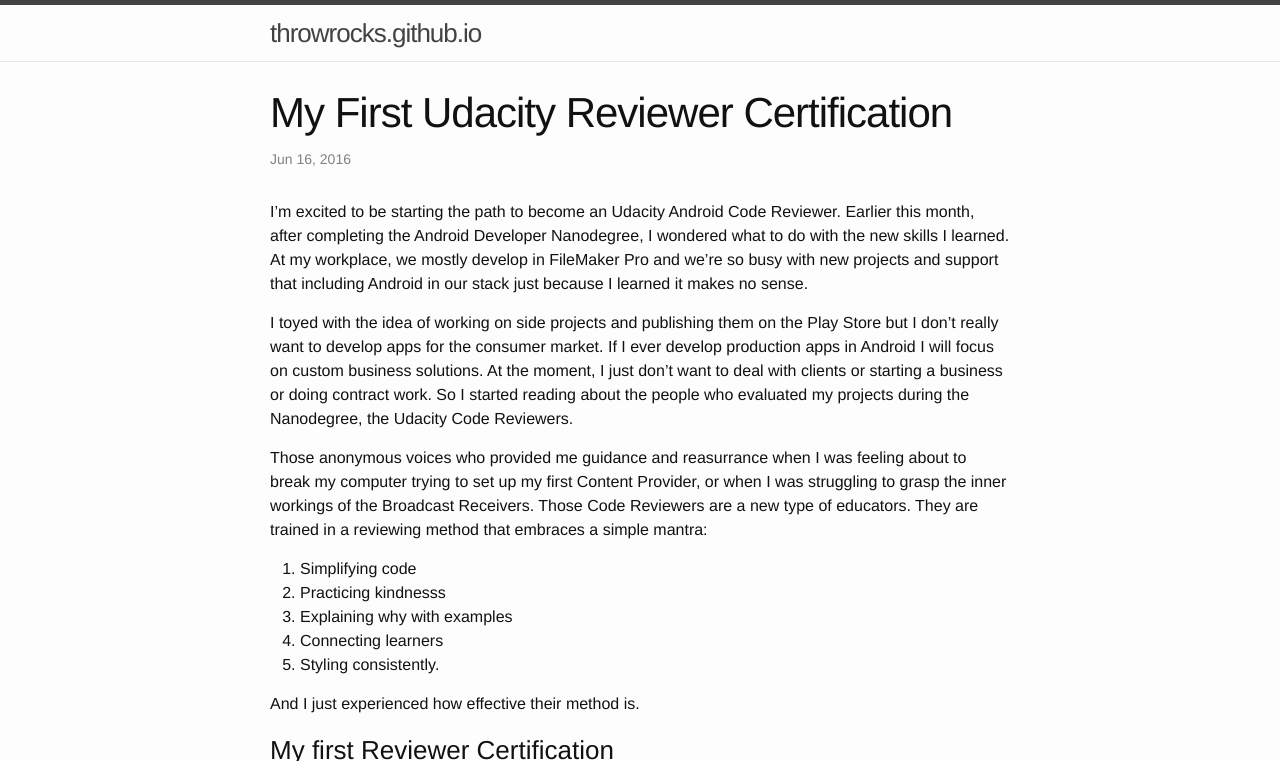
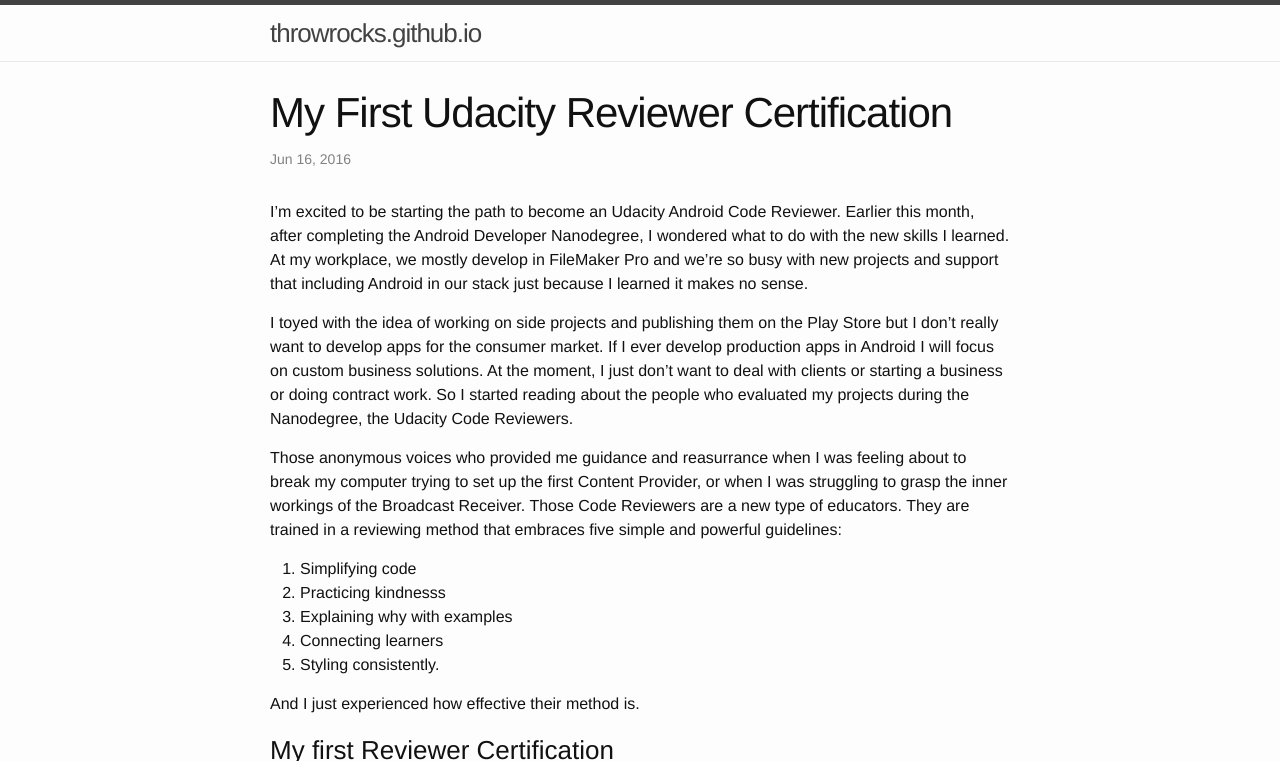
Before and after one commit to throwrocks/throwrocks.github.io, a Jekyll site: the page built from _posts/2016-06-16-first-reviewer-certification.markdown, in a window 1280 px wide and 900 px high, cut to the strip 0-761 px from the top of the window. Built offline with Jekyll 4.4.1, drawn with Linux system fonts in a browser that asks for light colours.

Commit message:
Grammar.

```diff
--- a/_posts/2016-06-16-first-reviewer-certification.markdown
+++ b/_posts/2016-06-16-first-reviewer-certification.markdown
@@ -8,7 +8,7 @@
 
 I toyed with the idea of working on side projects and publishing them on the Play Store but I don't really want to develop apps for the consumer market. If I ever develop production apps in Android I will focus on custom business solutions. At the moment, I just don't want to deal with clients or starting a business or doing contract work. So I started reading about the people who evaluated my projects during the Nanodegree, the Udacity Code Reviewers.
 
-Those anonymous voices who provided me guidance and reasurrance when I was feeling about to break my computer trying to set up my first Content Provider, or when I was struggling to grasp the inner workings of the Broadcast Receivers. Those Code Reviewers are a new type of educators. They are trained in a reviewing method that embraces a simple mantra:
+Those anonymous voices who provided me guidance and reasurrance when I was feeling about to break my computer trying to set up the first Content Provider, or when I was struggling to grasp the inner workings of the Broadcast Receiver. Those Code Reviewers are a new type of educators. They are trained in a reviewing method that embraces five simple and powerful guidelines:
 
 1. Simplifying code
 2. Practicing kindnesss
```
